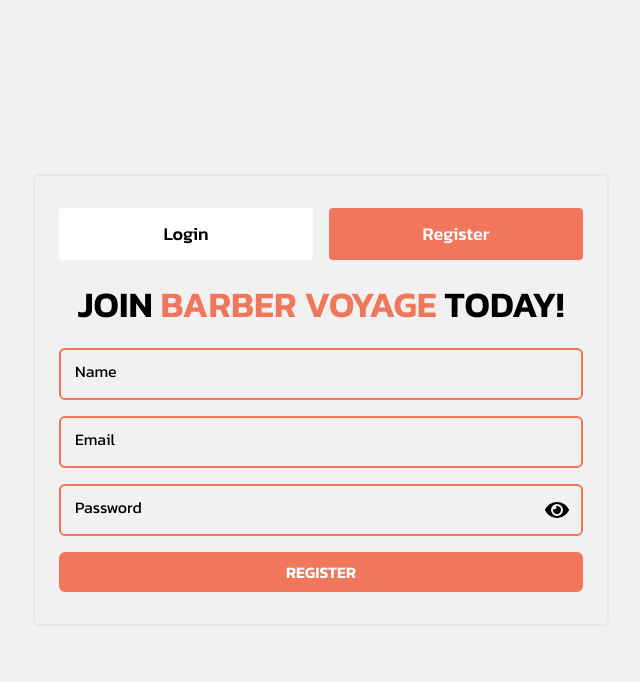
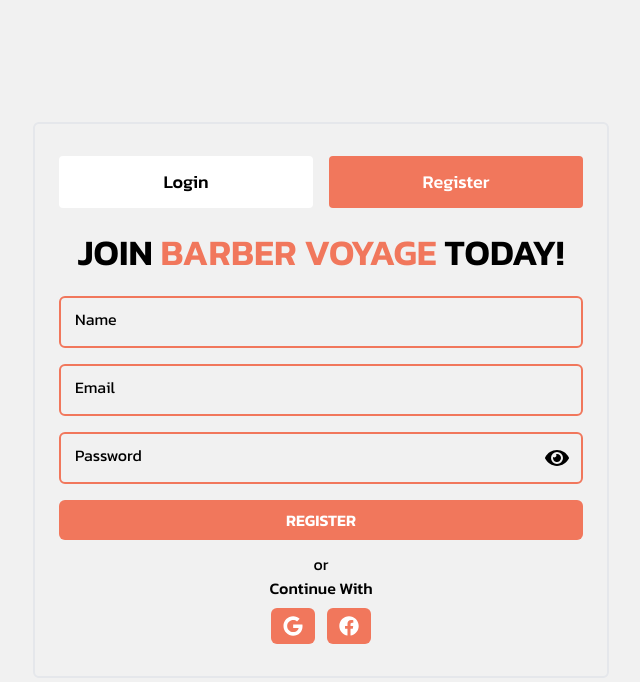
Before and after one commit to mahmudulturan/barber-voyage-client, a Next.js app: page /register in a window 1280 px wide. Shown: the top 682 px of the page, without its empty margins (319-959 px from the left). Built offline with nearby package versions, Linux system fonts and the light colour scheme.

Commit message:
add: social login ui on auth pages

```diff
--- /dev/null
+++ b/src/app/(auth)/components/SocialLogin.tsx
@@ -0,0 +1,17 @@
+import Button from "@/components/shared/Button/Button";
+import { FaFacebook, FaGoogle } from "react-icons/fa";
+
+const SocialLogin = () => {
+    return (
+        <div className="text-center mt-3">
+            <span>or</span>
+            <h6 className="font-medium">Continue With</h6>
+            <div className="flex gap-3 justify-center items-center mt-2">
+                <Button variant={"primaryReverse"} className="text-xl"> <FaGoogle /> </Button>
+                <Button variant={"primaryReverse"} className="text-xl"> <FaFacebook /> </Button>
+            </div>
+        </div>
+    );
+};
+
+export default SocialLogin;
--- a/src/app/(auth)/layout.tsx
+++ b/src/app/(auth)/layout.tsx
@@ -1,12 +1,14 @@
 import React from 'react';
 import LoginRegisterTab from './components/LoginRegisterTab';
+import SocialLogin from './components/SocialLogin';
 
 const RootLayout = ({ children }: { children: React.ReactNode }) => {
     return (
         <div className='flex items-center justify-center min-h-screen'>
-            <div className='min-h-[50vh] max-w-xl w-full border-2 rounded-md px-3 md:px-6 py-8'>
+            <div className='max-w-xl w-full border-2 rounded-md px-3 md:px-6 py-8'>
                 <LoginRegisterTab />
                 {children}
+                <SocialLogin />
             </div>
         </div>
     );
--- a/src/components/shared/Input/InputWithLabel.tsx
+++ b/src/components/shared/Input/InputWithLabel.tsx
@@ -10,7 +10,7 @@
         <div className="relative z-0 w-full group">
             <input type={type} name={name} id={id} ref={ref} {...props} className="block py-3 px-2 w-full text-base text-black bg-transparent appearance-none focus:outline-none focus:ring-0 focus:border-primaryCol peer border-2 border-primaryCol rounded-md"
                 placeholder=" " />
-            <label htmlFor={id} className="peer-focus:font-medium absolute text-base px-1 text-black duration-300 transform -translate-y-6 scale-80 top-[11px] origin-[0] peer-focus:start-3 start-3 rtl:peer-focus:translate-x-1/4 rtl:peer-focus:left-auto peer-focus:text-black/90 peer-placeholder-shown:scale-100 peer-placeholder-shown:translate-y-0 peer-focus:scale-80 peer-focus:-translate-y-[24px] bg-bgCol">
+            <label htmlFor={id} className="peer-focus:font-medium absolute text-base px-1 text-black duration-300 transform -translate-y-6 scale-80 top-[11px] origin-[0] peer-focus:start-3 start-3 rtl:peer-focus:translate-x-1/4 rtl:peer-focus:left-auto peer-focus:text-black/90 peer-placeholder-shown:scale-100 peer-placeholder-shown:translate-y-0 peer-focus:scale-80 peer-focus:-translate-y-[24px] bg-bgCol cursor-text">
                 {placeholder}
             </label>
         </div>
```
